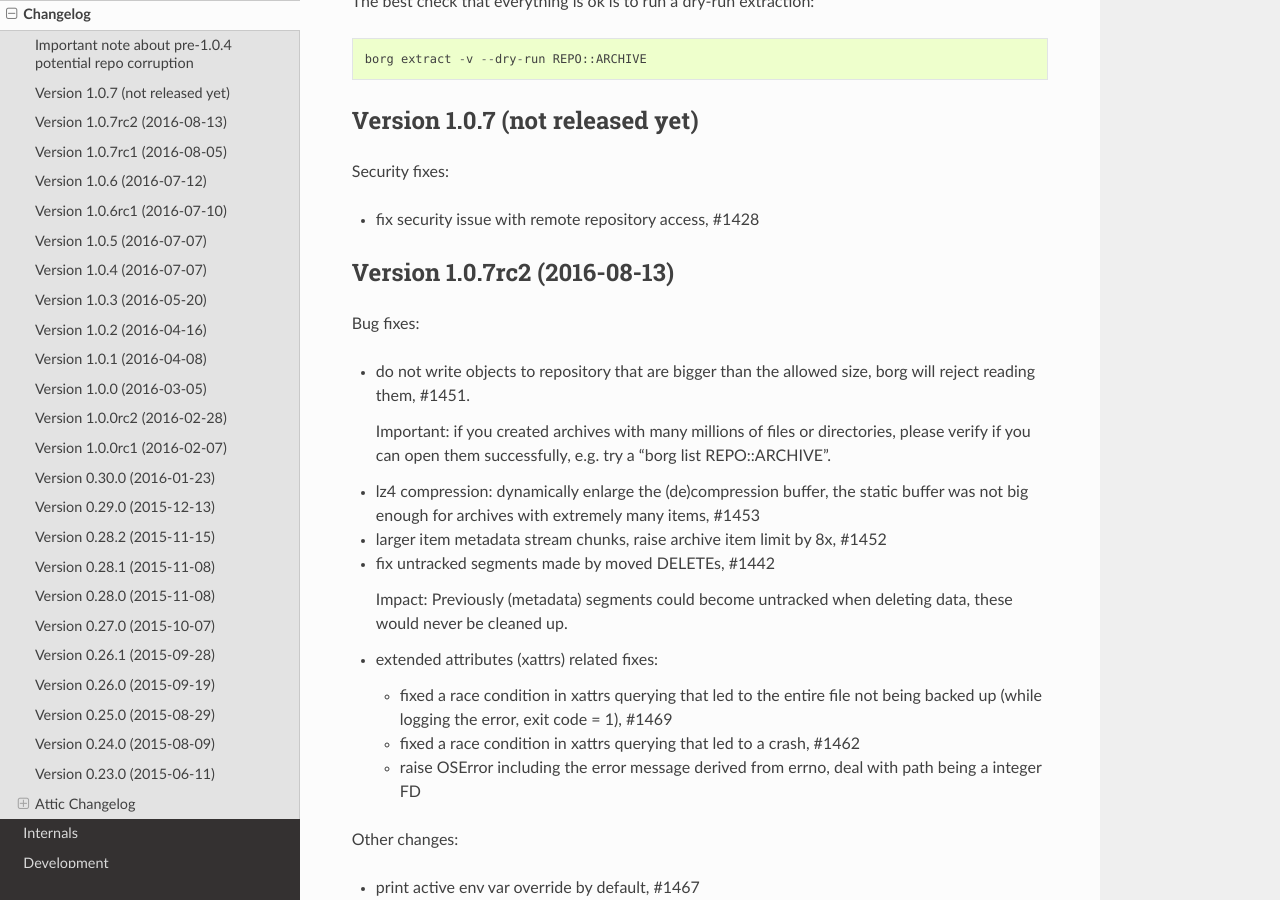
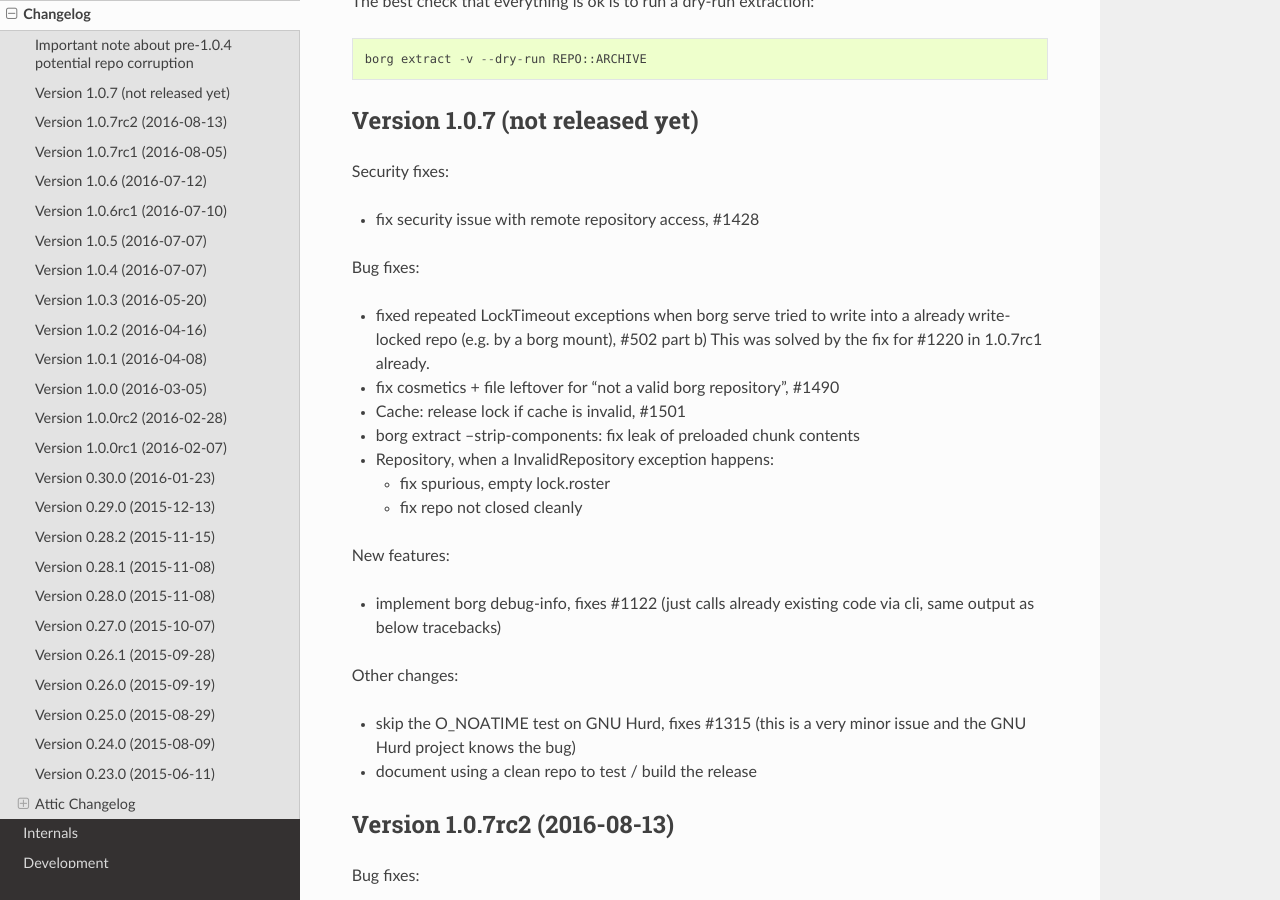
Before and after one commit to borgbackup/borg, a Sphinx documentation site: the page built from docs/changes.rst, in a window 1280 px wide and 900 px high, scrolled down 1147 px. Built offline with Sphinx 7.4.7 and the Read the Docs theme 2.0.0, drawn with Linux system fonts in a browser that asks for light colours; pages that are not in the unit, such as notebooks, are missing from menus; the version number could not be read and is left out.

Commit message:
update CHANGES

```diff
--- a/docs/changes.rst
+++ b/docs/changes.rst
@@ -56,6 +56,30 @@ Version 1.0.7 (not released yet)
 Security fixes:
 
 - fix security issue with remote repository access, #1428
+
+Bug fixes:
+
+- fixed repeated LockTimeout exceptions when borg serve tried to write into
+  a already write-locked repo (e.g. by a borg mount), #502 part b)
+  This was solved by the fix for #1220 in 1.0.7rc1 already.
+- fix cosmetics + file leftover for "not a valid borg repository", #1490
+- Cache: release lock if cache is invalid, #1501
+- borg extract --strip-components: fix leak of preloaded chunk contents
+- Repository, when a InvalidRepository exception happens:
+
+  - fix spurious, empty lock.roster
+  - fix repo not closed cleanly
+
+New features:
+
+- implement borg debug-info, fixes #1122
+  (just calls already existing code via cli, same output as below tracebacks)
+
+Other changes:
+
+- skip the O_NOATIME test on GNU Hurd, fixes #1315
+  (this is a very minor issue and the GNU Hurd project knows the bug)
+- document using a clean repo to test / build the release
 
 
 Version 1.0.7rc2 (2016-08-13)
```
